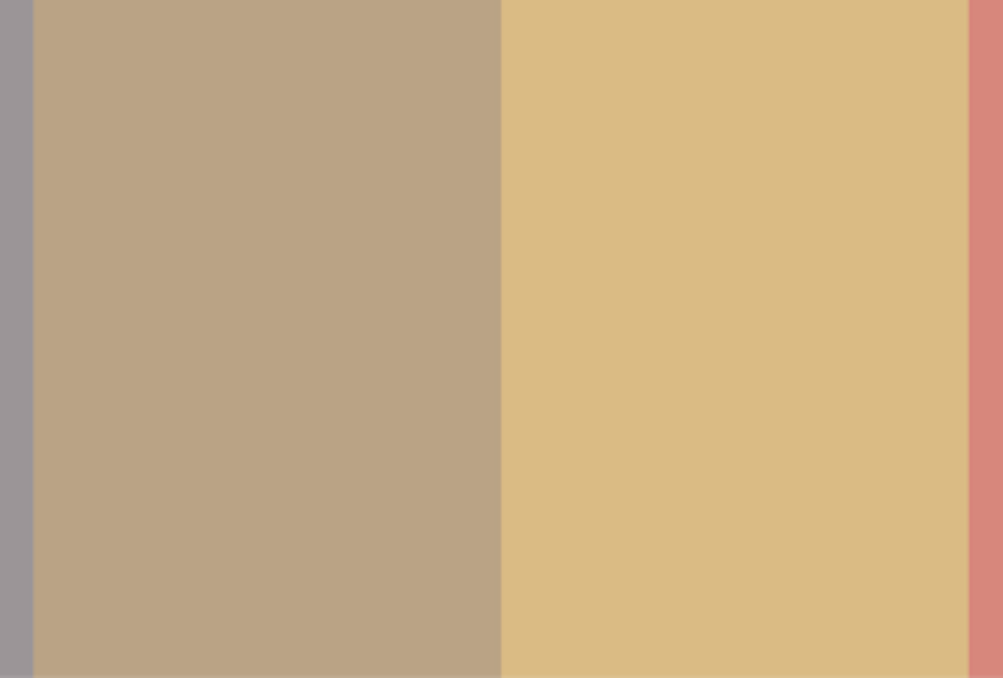
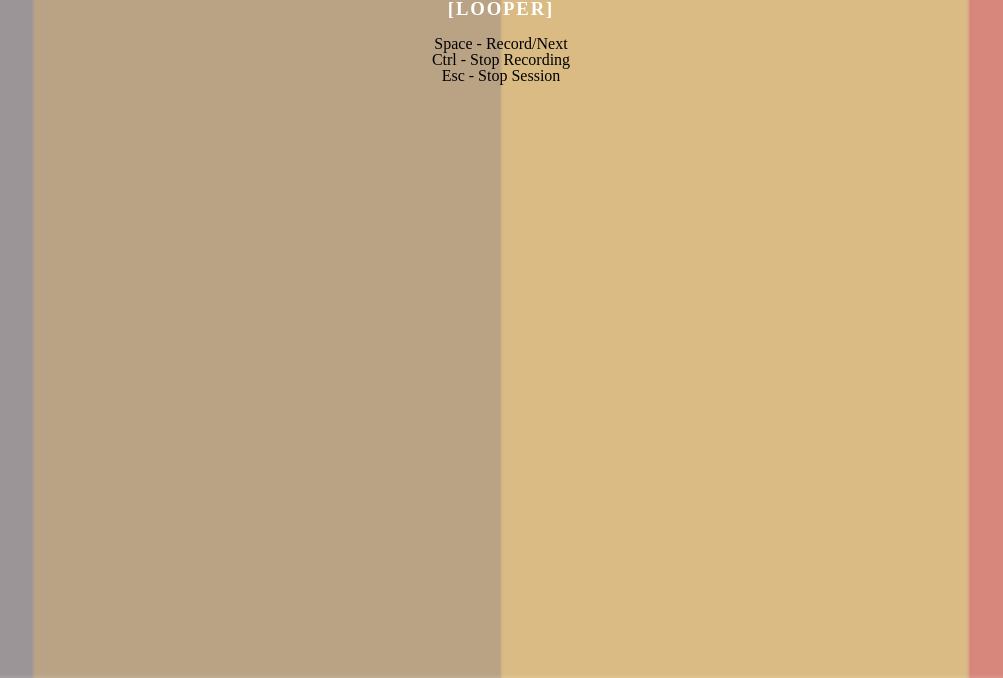
Before and after one commit to mienaikoe/lupur, a plain HTML site: page index.html in a window 1280 px wide. Shown: the part 122-800 px from the top of the page, without its empty margins (139-1142 px from the left). Drawn offline with nearby package versions, Linux system fonts and the light colour scheme.

Commit message:
Update index.html

```diff
--- a/index.html
+++ b/index.html
@@ -15,8 +15,12 @@ and open the template in the editor.
     <body>
         <div id="content">
             <h1>&#x30EB &#x30D1</h1>
-            <h3[LOOPER]</h3>
-
+            <h3>[LOOPER]</h3>
+            <div class="instructions">
+                <div>Space - Record/Next</div>
+                <div>Ctrl - Stop Recording</div>
+                <div>Esc - Stop Session</div>
+            </div>
         </div>
         <div class="flasher"></div>
 
```
